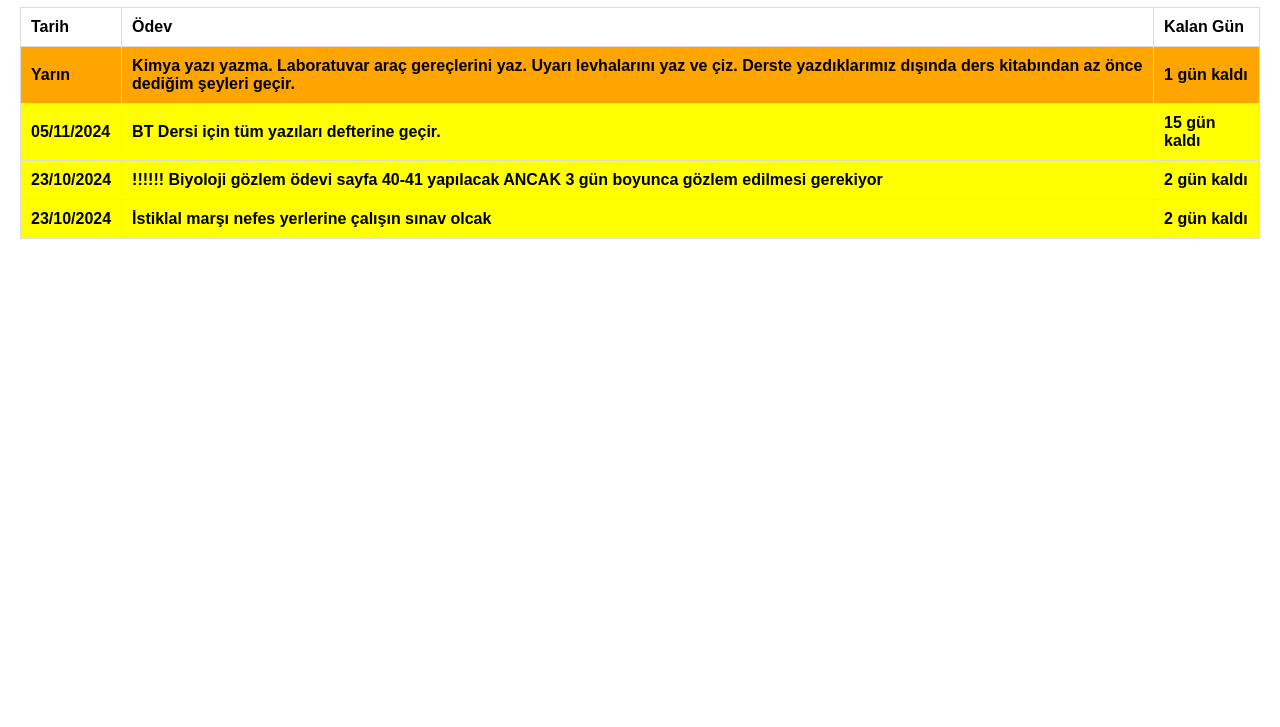
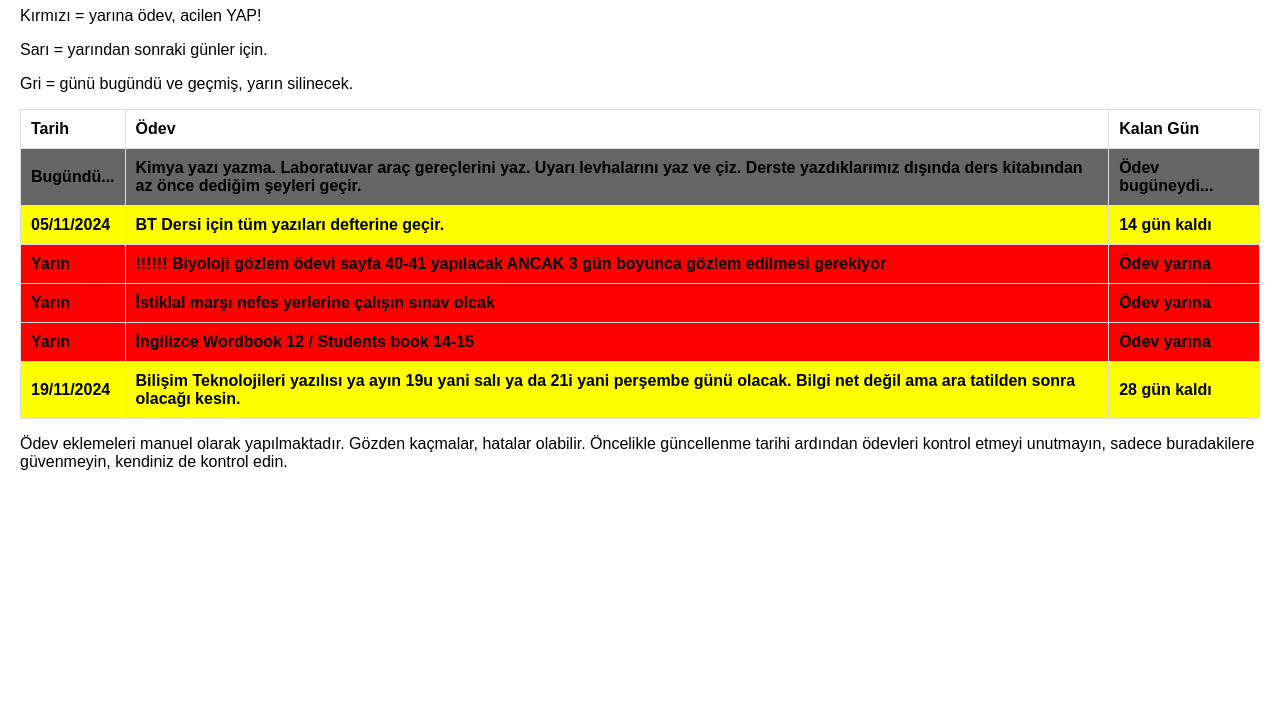
Before and after one commit to W1nRR/sinifOdevTakipSitesi, a plain HTML site: page index.html in a window 1280 px wide. Shown: the part 73-800 px from the top of the page. Drawn offline with Linux system fonts and the light colour scheme.

Commit message:
2024-10-22 16:45:14

```diff
--- a/index.html
+++ b/index.html
@@ -7,7 +7,8 @@
 <link rel='stylesheet' href='style.css'>
 </head>
 <body>
-<h1>Son güncellenme tarihi: Pazartesi, 21/10/2024</h1>
+<h1>Son güncellenme tarihi: SalÄ±, 22/10/2024</h1>
+<p>Kırmızı = yarına ödev, acilen YAP!</p><p>Sarı = yarından sonraki günler için.</p><p>Gri = günü bugündü ve geçmiş, yarın silinecek.</p>
 <table border='1'>
 <thead>
 <tr>
@@ -17,27 +18,38 @@
 </tr>
 </thead>
 <tbody>
-<tr class='yarin'>
-<td>Yarın</td>
+<tr class='bugun'>
+<td>Bugündü...</td>
 <td>Kimya yazı yazma. Laboratuvar araç gereçlerini yaz. Uyarı levhalarını yaz ve çiz. Derste yazdıklarımız dışında ders kitabından az önce dediğim şeyleri geçir.</td>
-<td>1 gün kaldı</td>
+<td>Ödev bugüneydi...</td>
 </tr>
 <tr class='diger'>
 <td>05/11/2024</td>
 <td>BT Dersi için tüm yazıları defterine geçir.</td>
-<td>15 gün kaldı</td>
+<td>14 gün kaldı</td>
+</tr>
+<tr class='yarin'>
+<td>Yarın</td>
+<td>!!!!!! Biyoloji gözlem ödevi sayfa 40-41 yapılacak ANCAK 3 gün boyunca gözlem edilmesi gerekiyor</td>
+<td>Ödev yarına</td>
+</tr>
+<tr class='yarin'>
+<td>Yarın</td>
+<td>İstiklal marşı nefes yerlerine çalışın sınav olcak</td>
+<td>Ödev yarına</td>
+</tr>
+<tr class='yarin'>
+<td>Yarın</td>
+<td>İngilizce Wordbook 12 / Students book 14-15</td>
+<td>Ödev yarına</td>
 </tr>
 <tr class='diger'>
-<td>23/10/2024</td>
-<td>!!!!!! Biyoloji gözlem ödevi sayfa 40-41 yapılacak ANCAK 3 gün boyunca gözlem edilmesi gerekiyor</td>
-<td>2 gün kaldı</td>
-</tr>
-<tr class='diger'>
-<td>23/10/2024</td>
-<td>İstiklal marşı nefes yerlerine çalışın sınav olcak</td>
-<td>2 gün kaldı</td>
+<td>19/11/2024</td>
+<td>Bilişim Teknolojileri yazılısı ya ayın 19u yani salı ya da 21i yani perşembe günü olacak. Bilgi net değil ama ara tatilden sonra olacağı kesin.</td>
+<td>28 gün kaldı</td>
 </tr>
 </tbody>
 </table>
 </body>
 </html>
+<p>Ödev eklemeleri manuel olarak yapılmaktadır. Gözden kaçmalar, hatalar olabilir. Öncelikle güncellenme tarihi ardından ödevleri kontrol etmeyi unutmayın, sadece buradakilere güvenmeyin, kendiniz de kontrol edin.</p>
--- a/style.css
+++ b/style.css
@@ -25,11 +25,11 @@ form {
 }
 
 .bugun {
-    background-color: red;
+    background-color: #666666;
 }
 
 .yarin {
-    background-color: orange;
+    background-color: red;
 }
 
 .diger {
```
